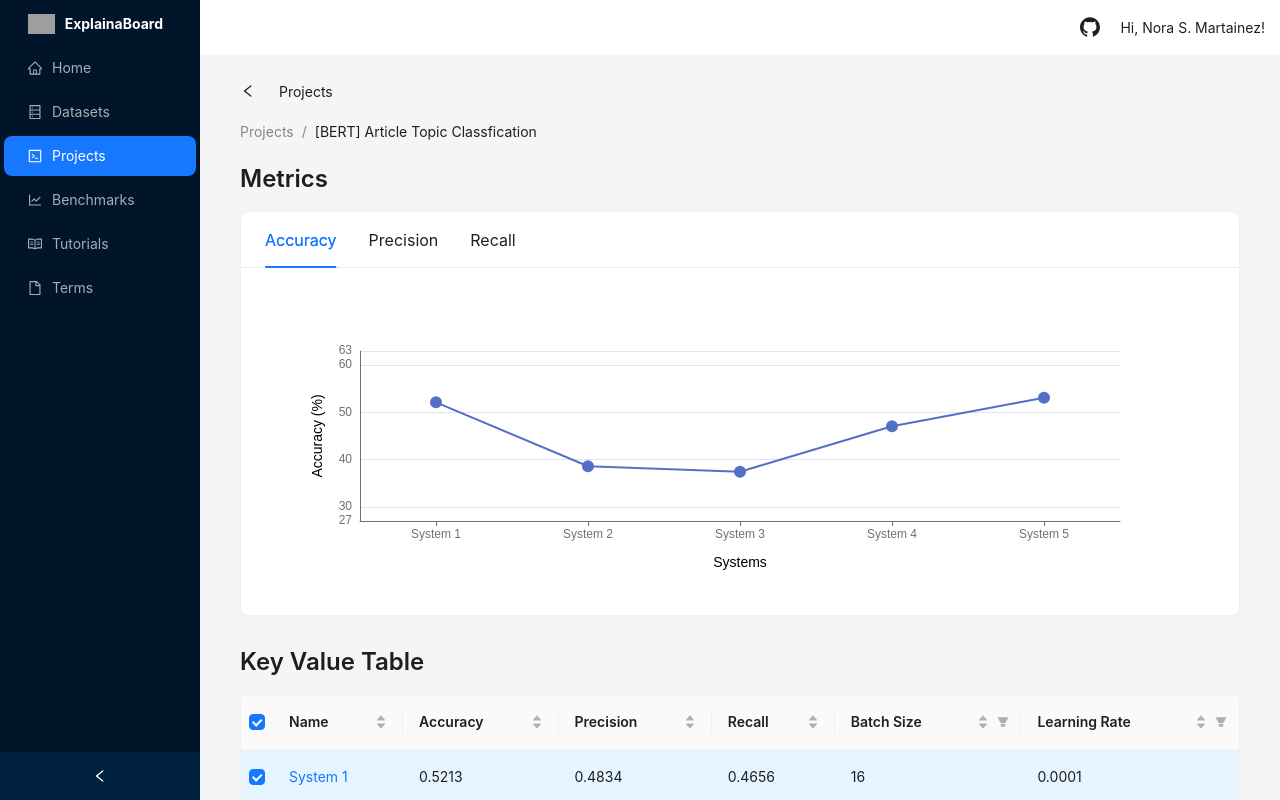
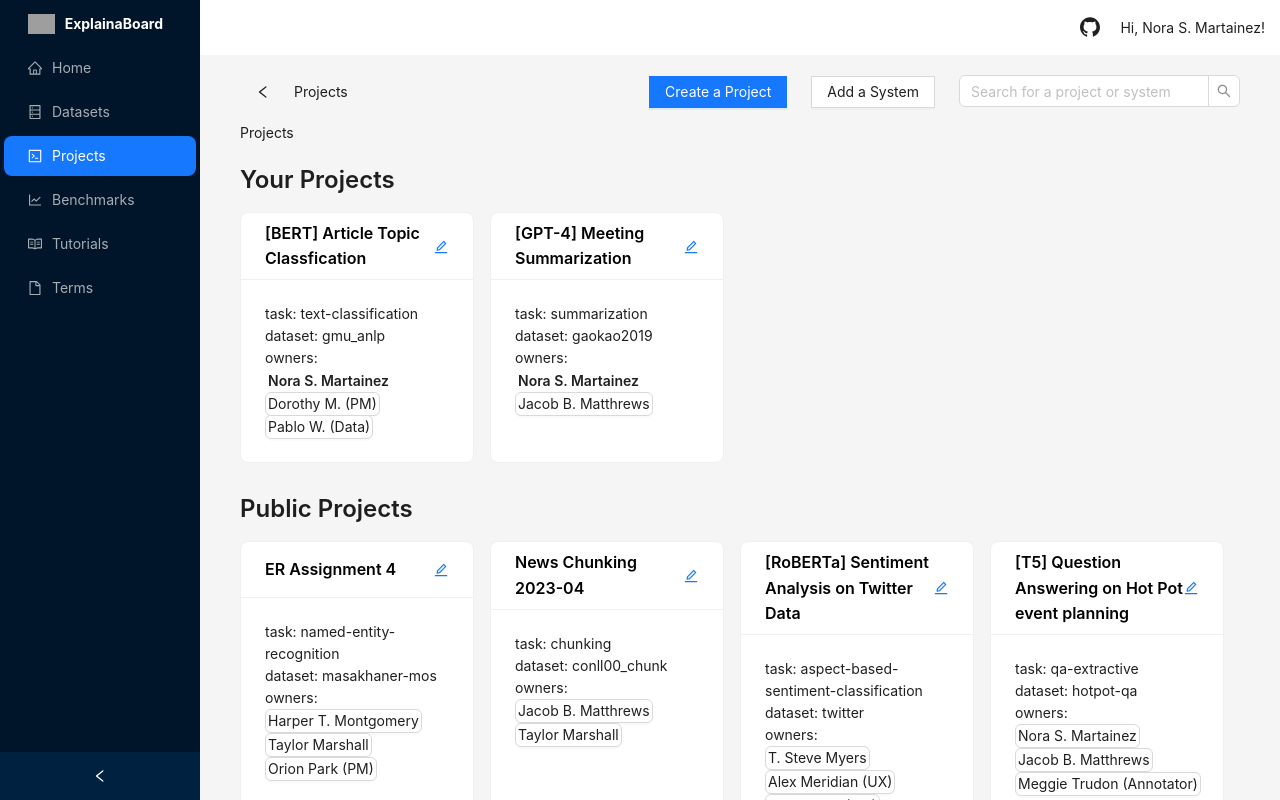
Before and after one commit to ta211/explainaboard_capstone, a React (Create React App) app: page / in a window 1280 px wide. Shown: the top 800 px of the page. Built offline with nearby package versions, Linux system fonts and the light colour scheme; grey boxes are pictures that could not be loaded.

Commit message:
Projects List page

```diff
--- a/src/App.js
+++ b/src/App.js
@@ -1,10 +1,15 @@
+import React, { useState } from 'react';
+
 import './App.css';
 
 import { ConfigProvider } from 'antd';
 
+import ProjectsList from './pages/projects-list/ProjectsList';
 import ProjectOverview from './pages/project-overview/ProjectOverview';
 
 function App() {
+  const [page, setPage] = useState("list");
+
   return (
     <div className="App">
       <ConfigProvider
@@ -21,7 +26,7 @@
           }
         }}
       >
-          <ProjectOverview />
+        {page == "list" ? <ProjectsList setPage={setPage}/> : <ProjectOverview setPage={setPage}/>}
       </ConfigProvider>
     </div>
   );
--- /dev/null
+++ b/src/components/project-card/ProjectCard.css
@@ -0,0 +1,27 @@
+.project-details .project-owners {
+    width: 100%;
+    flex-wrap: wrap;
+}
+
+.project-details button {
+    padding: 0 2px;
+    height: min-content;
+    border-radius: 6px !important;
+}
+
+.project-card {
+    height: 100%;
+}
+
+.project-card .ant-card-head-title {
+    white-space: pre-wrap;
+    padding: 8px 0;
+}
+
+.project-card .ant-card-head-title a{
+    color: black;
+}
+
+.project-card .ant-card-extra button {
+    padding: 0;
+}
--- /dev/null
+++ b/src/components/project-card/ProjectCard.js
@@ -0,0 +1,51 @@
+import { useState } from 'react';
+
+import { Button, Card, Col, Space, Typography } from 'antd';
+
+import { EditTwoTone } from '@ant-design/icons';
+
+import "./ProjectCard.css";
+
+export default function ProjectCard({
+    title,
+    task,
+    dataset,
+    owners,
+    mine = false,
+    setPage,
+}) {
+    return (
+        <Col span={6}>
+        <Card
+            className="project-card"
+            title={<a onClick={() => {
+                if (title.indexOf("[BERT]") != -1) {
+                    setPage("overview");
+                }
+            }}>
+                {title}
+            </a>}
+            extra={<Button type="text"><EditTwoTone /></Button>}
+        >
+            <Typography.Text className="project-details">
+                task: {task}
+                <br/>
+                dataset: {dataset}
+                <br/>
+                owners: <Space size={0} className="project-owners">
+                    {owners.map((author, id) => {
+                    if (id==0 && mine) {
+                        return (<Button ghost key={`author-${id}`}>
+                                    <Typography.Text strong>{author}</Typography.Text>
+                                </Button>);
+                    } else {
+                        return (<Button key={`author-${id}`}>
+                                    <Typography.Text key={`author-${id}`}>{author}</Typography.Text>
+                                </Button>);
+                    }
+                })}</Space>
+            </Typography.Text>
+        </Card>
+        </Col>
+    )
+}
--- a/src/data/projects.js
+++ b/src/data/projects.js
@@ -17,7 +17,7 @@
         name: "[BERT] Article Topic Classfication",
         task: "text-classification",
         dataset: "gmu_anlp",
-        authors: [
+        owners: [
             your_name,
             names[4],
             names[6],
@@ -27,7 +27,7 @@
         name: "[GPT-4] Meeting Summarization",
         task: "summarization",
         dataset: "gaokao2019",
-        authors: [
+        owners: [
             your_name,
             names[2],
         ]
@@ -39,7 +39,7 @@
         name: "ER Assignment 4",
         task: "named-entity-recognition",
         dataset: "masakhaner-mos",
-        authors: [
+        owners: [
             names[3],
             names[0],
             names[7]
@@ -49,15 +49,16 @@
         name: "News Chunking 2023-04",
         task: "chunking",
         dataset: "conll00_chunk",
-        authors: [
+        owners: [
             names[2],
             names[0],
         ]
-    },{
+    },
+    {
         name: "[RoBERTa] Sentiment Analysis on Twitter Data",
         task: "aspect-based-sentiment-classification",
         dataset: "twitter",
-        authors: [
+        owners: [
             names[1],
             names[5],
             names[4],
@@ -67,7 +68,7 @@
         name: "[T5] Question Answering on Hot Pot event planning",
         task: "qa-extractive",
         dataset: "hotpot-qa",
-        authors: [
+        owners: [
             your_name,
             names[2],
             names[8],
@@ -77,7 +78,7 @@
         name: "[GPT-3] Poetry Generation using Wikipedia dataset",
         task: "conditional-generation",
         dataset: "wikilingua|en",
-        authors: [
+        owners: [
             names[8],
             names[3],
         ]
@@ -86,9 +87,28 @@
         name: "[XLNet] Multi-lingual Machine Translation",
         task: "machine-translation",
         dataset: "wmt-20|encs",
-        authors: [
+        owners: [
             names[3],
             names[7],
+        ]
+    },
+    {
+        name: "[DistilBERT] Fake News Detection",
+        task: "binary-classification",
+        dataset: "FakeNewsNet",
+        owners: [
+            names[0],
+            names[5],
+            names[1]
+        ]
+    },
+    {
+        name: "BART-based Text Summarization for Legal Documents",
+        task: "summarization",
+        dataset: "LegalTextNet",
+        owners: [
+            names[3],
+            names[8],
         ]
     }
 ]
--- a/src/pages/project-overview/ProjectOverview.js
+++ b/src/pages/project-overview/ProjectOverview.js
@@ -35,7 +35,7 @@
     },
 ];
 
-export default function ProjectOverview(props) {
+export default function ProjectOverview({setPage}) {
     const [metric, setMetric] = useState("accuracy");
     const [selectedSystems, setSelectedSystems] = useState(systems.map(system => system.name));
     const [displaySystems, setDisplaySystems] = useState(systems.map(system => system.name));
@@ -43,7 +43,7 @@
     return (
         <SiderLayout>
             <Space.Compact className="project-overview" direction="vertical" align="start" block>
-                <Button type="text">
+                <Button type="text" onClick={() => setPage("list")}>
                     <Space size="large">
                         <LeftOutlined />
                         Projects
--- /dev/null
+++ b/src/pages/projects-list/ProjectsList.css
@@ -0,0 +1,39 @@
+:root {
+    --margin-horizontal: 40px;
+    --gap-horizontal: 30px;
+}
+
+.projects-list {
+    margin: 20px var(--margin-horizontal) 60px var(--margin-horizontal);
+}
+
+.projects-list .projects-list-header {
+    justify-content: space-between;
+}
+
+.projects-list .projects-list-header .ant-space-item button {
+    border-radius: inherit !important;
+}
+
+.projects-list .projects-list-header .ant-space-item .projects-button button {
+    text-align: left;
+    width: min-content;
+    padding-left: 0;
+}
+
+.projects-list .projects-list-header .ant-space-item .projects-search input {
+    width: 250px;
+    height: 32px;
+}
+
+.projects-list > nav {
+    margin-top: 15px;
+}
+
+.projects-list > * {
+    width: calc(100% - 2 * var(--margin-horizontal));
+}
+
+.projects-list h1:not(.your-projects-title){
+    padding-top: 10px;
+}
--- /dev/null
+++ b/src/pages/projects-list/ProjectsList.js
@@ -0,0 +1,74 @@
+import React, { useState } from "react";
+import { Breadcrumb, Button, Input, Layout as AntdLayout, Row, Space, Typography } from "antd";
+
+import {
+    LeftOutlined,
+} from "@ant-design/icons";
+
+import SiderLayout from "../../components/sider-layout/SiderLayout";
+import ProjectCard from "../../components/project-card/ProjectCard";
+
+import "./ProjectsList.css";
+
+import { your_projects, public_projects } from "../../data/projects";
+
+export default function ProjectsList({setPage}) {
+    return (
+        <SiderLayout>
+            <Space.Compact className="projects-list" direction="vertical" align="start" block>
+                <Space className="projects-list-header">
+                    <Button type="text" className="projects-button">
+                        <Space size="large">
+                            <LeftOutlined />
+                            Projects
+                        </Space>
+                    </Button>
+                    <Space className="projects-list-toobar" size="large">
+                        <Button type="primary" className="create-project-button">
+                            Create a Project
+                        </Button>
+                        <Button className="add-system-button">
+                            Add a System
+                        </Button>
+                        <Input.Search
+                            className="projects-search"
+                            placeholder="Search for a project or system"
+                        />
+                    </Space>
+                </Space>
+
+                <Breadcrumb>
+                    <Breadcrumb.Item>Projects</Breadcrumb.Item>
+                </Breadcrumb>
+
+                <Typography.Title level={1} className="your-projects-title">Your Projects</Typography.Title>
+                <Row gutter={16}>
+                    {your_projects.map((project, id) =>
+                        <ProjectCard
+                            key={`projects-personal-${id}`}
+                            title={project.name}
+                            task={project.task}
+                            dataset={project.dataset}
+                            owners={project.owners}
+                            mine
+                            setPage={setPage}
+                        />
+                    )}
+                </Row>
+
+                <Typography.Title level={1} className="public-projects-title">Public Projects</Typography.Title>
+                <Row gutter={[16, 16]}>
+                    {public_projects.map((project, id) =>
+                        <ProjectCard
+                            key={`projects-public-${id}`}
+                            title={project.name}
+                            task={project.task}
+                            dataset={project.dataset}
+                            owners={project.owners}
+                        />
+                    )}
+                </Row>
+            </Space.Compact>
+        </SiderLayout>
+    );
+}
```
